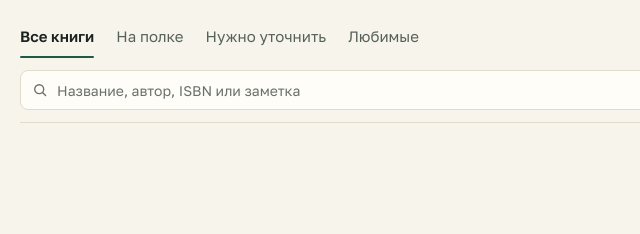
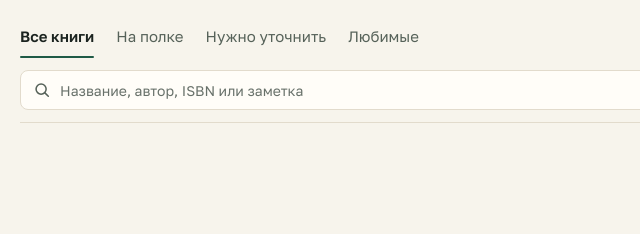
Before and after one commit to NikitaZhilin/book_NZMZ, a plain HTML site: page prototype/index.html in a window 1280 px wide. Shown: the part 186-420 px from the top of the page, 0-640 px from the left. Drawn offline with Linux system fonts and the light colour scheme; no server answers.

Commit message:
Center and strengthen the search field icon

```diff
--- a/prototype/style.css
+++ b/prototype/style.css
@@ -209,13 +209,13 @@ main{max-width:var(--page);margin:0 auto;padding:0 20px 40px}
 .views button.selected{background:var(--surface);color:var(--ink);box-shadow:0 1px 2px rgba(20,28,22,.08)}
 .filters{display:grid;grid-template-columns:minmax(240px,1.8fr) repeat(3,minmax(150px,auto));gap:10px;margin-top:12px}
 .search,.filter{position:relative;display:flex;align-items:center}
-.search svg{position:absolute;left:12px;top:50%;transform:translateY(-50%);width:16px;height:16px;color:var(--ink-3);pointer-events:none}
+.search svg{position:absolute;left:13px;top:50%;transform:translateY(-50%);width:18px;height:18px;color:var(--ink-2);pointer-events:none}
 .search input,.filter select{
   width:100%;height:40px;padding:0 14px;background:var(--surface);color:var(--ink);
   border:1px solid var(--line);border-radius:var(--radius);font-size:14px;
   transition:border-color .15s ease,background-color .15s ease;
 }
-.search input{padding-left:36px}
+.search input{padding-left:39px}
 .search input::placeholder{color:var(--ink-3)}
 .search input:focus,.filter select:focus{outline:none;border-color:var(--accent);background:var(--surface)}
 .filter select{appearance:none;padding-right:32px;cursor:pointer}
```
